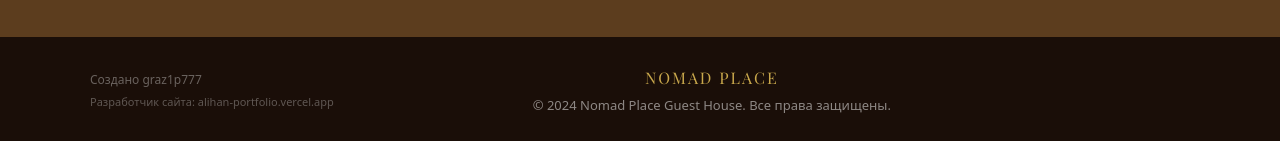
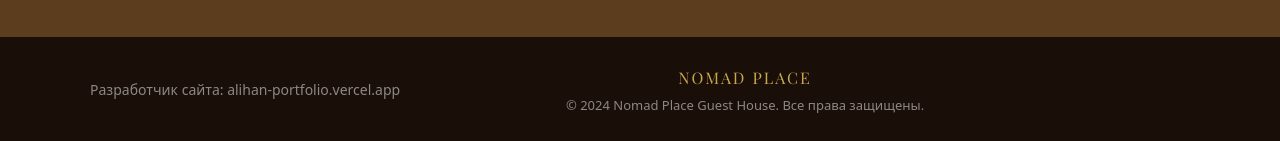
Before and after one commit to graz1p777dev/nomad-place, a Next.js app: page / in a window 1280 px wide. Shown: the part 9650-9791 px from the top of the page. Built offline with nearby package versions, Linux system fonts and the light colour scheme; a web font is replaced by a local one.

Commit message:
Update footer: remove github link, enlarge portfolio link

```diff
--- a/src/app/page.tsx
+++ b/src/app/page.tsx
@@ -1025,20 +1025,12 @@ export default function NomadPlace() {
       {/* ── FOOTER ────────────────────────────────────────────────────── */}
       <footer style={{ background: "#1A0E08", padding: "28px 24px", color: "rgba(255,255,255,0.5)", fontSize: 13 }}>
         <div style={{ maxWidth: 1100, margin: "0 auto", display: "flex", alignItems: "center", justifyContent: "space-between", flexWrap: "wrap", gap: 12 }}>
-          <div style={{ display: "flex", flexDirection: "column", gap: 4 }}>
-            <a href="https://github.com/graz1p777dev" target="_blank" rel="noopener noreferrer" style={{ fontSize: 12, color: "rgba(255,255,255,0.35)", textDecoration: "none", transition: "color 0.2s" }}
-              onMouseEnter={e => (e.currentTarget.style.color = "rgba(255,255,255,0.7)")}
-              onMouseLeave={e => (e.currentTarget.style.color = "rgba(255,255,255,0.35)")}
-            >
-              {lang === "ru" ? "Создано" : "Made by"} graz1p777
-            </a>
-            <a href="https://alihan-portfolio.vercel.app" target="_blank" rel="noopener noreferrer" style={{ fontSize: 11, color: "rgba(255,255,255,0.3)", textDecoration: "none", transition: "color 0.2s" }}
-              onMouseEnter={e => (e.currentTarget.style.color = "rgba(255,255,255,0.65)")}
-              onMouseLeave={e => (e.currentTarget.style.color = "rgba(255,255,255,0.3)")}
-            >
-              {lang === "ru" ? "Разработчик сайта:" : "Developer:"} alihan-portfolio.vercel.app
-            </a>
-          </div>
+          <a href="https://alihan-portfolio.vercel.app" target="_blank" rel="noopener noreferrer" style={{ fontSize: 14, color: "rgba(255,255,255,0.5)", textDecoration: "none", transition: "color 0.2s" }}
+            onMouseEnter={e => (e.currentTarget.style.color = "rgba(255,255,255,0.9)")}
+            onMouseLeave={e => (e.currentTarget.style.color = "rgba(255,255,255,0.5)")}
+          >
+            {lang === "ru" ? "Разработчик сайта:" : "Developer:"} alihan-portfolio.vercel.app
+          </a>
           <div style={{ textAlign: "center" }}>
             <div style={{ marginBottom: 4, fontFamily: "var(--font-playfair)", color: gold, fontSize: 16, letterSpacing: 2 }}>NOMAD PLACE</div>
             <div>{text.footer}</div>
```
